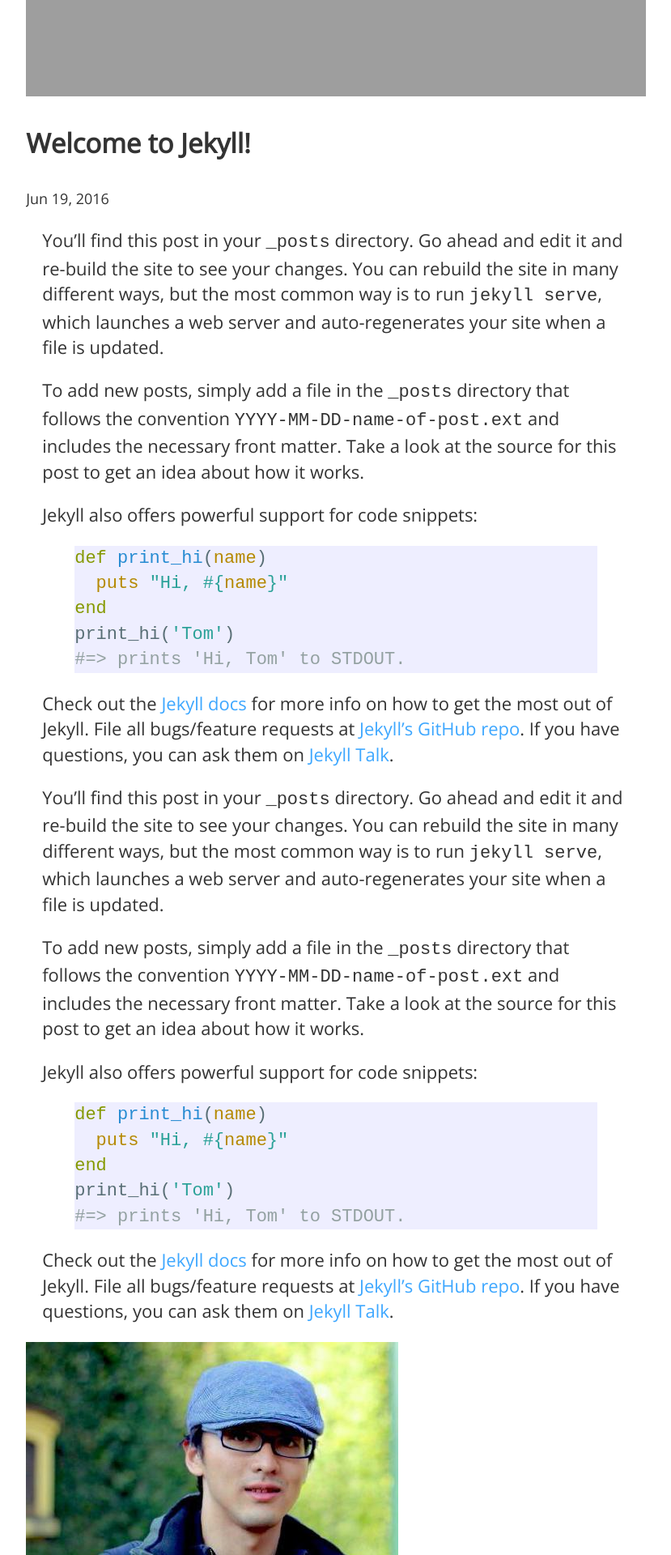
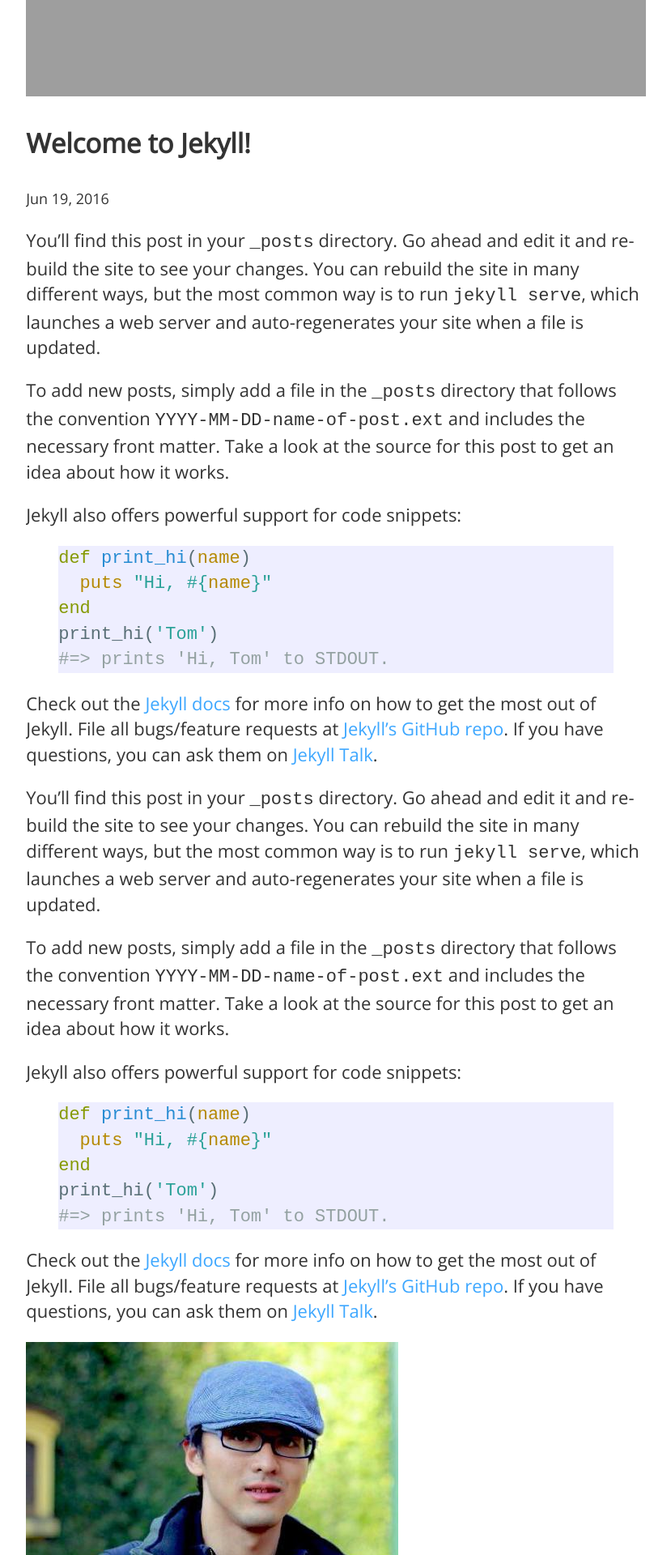
Before and after one commit to oliverguhr/olivers-blog, a Jekyll site: the page built from _posts/2011-06-19-welcome-to-jekyll.markdown, in a window 1280 px wide. Shown: the part 674-2594 px from the top of the page at 81% size, without its empty margins (225-1054 px from the left). Built offline with Jekyll 4.4.1, drawn with Linux system fonts in a browser that asks for light colours.

Commit message:
posts added

```diff
--- a/_layouts/post.html
+++ b/_layouts/post.html
@@ -1,7 +1,7 @@
 ---
 layout: default
 ---
-<article class="box" itemscope itemtype="http://schema.org/BlogPosting">
+<article class="box content" itemscope itemtype="http://schema.org/BlogPosting">
 
   <img src="https://oliverguhr.github.io/flexblog/1.jpg" class="fullWidth">
   <header class="artilce_header">
@@ -9,9 +9,10 @@
     <p class="artilce_meta"><time datetime="{{ page.date | date_to_xmlschema }}" itemprop="datePublished">{{ page.date | date: "%b %-d, %Y" }}</time>{% if page.author %} • <span itemprop="author" itemscope itemtype="http://schema.org/Person"><span itemprop="name">{{ page.author }}</span></span>{% endif %}</p>
   </header>
 
-  <div class="content" itemprop="articleBody">
+  <div itemprop="articleBody">
     {{ page.content }}
   </div>
+
 
   <footer class="article-footer">
 
```
